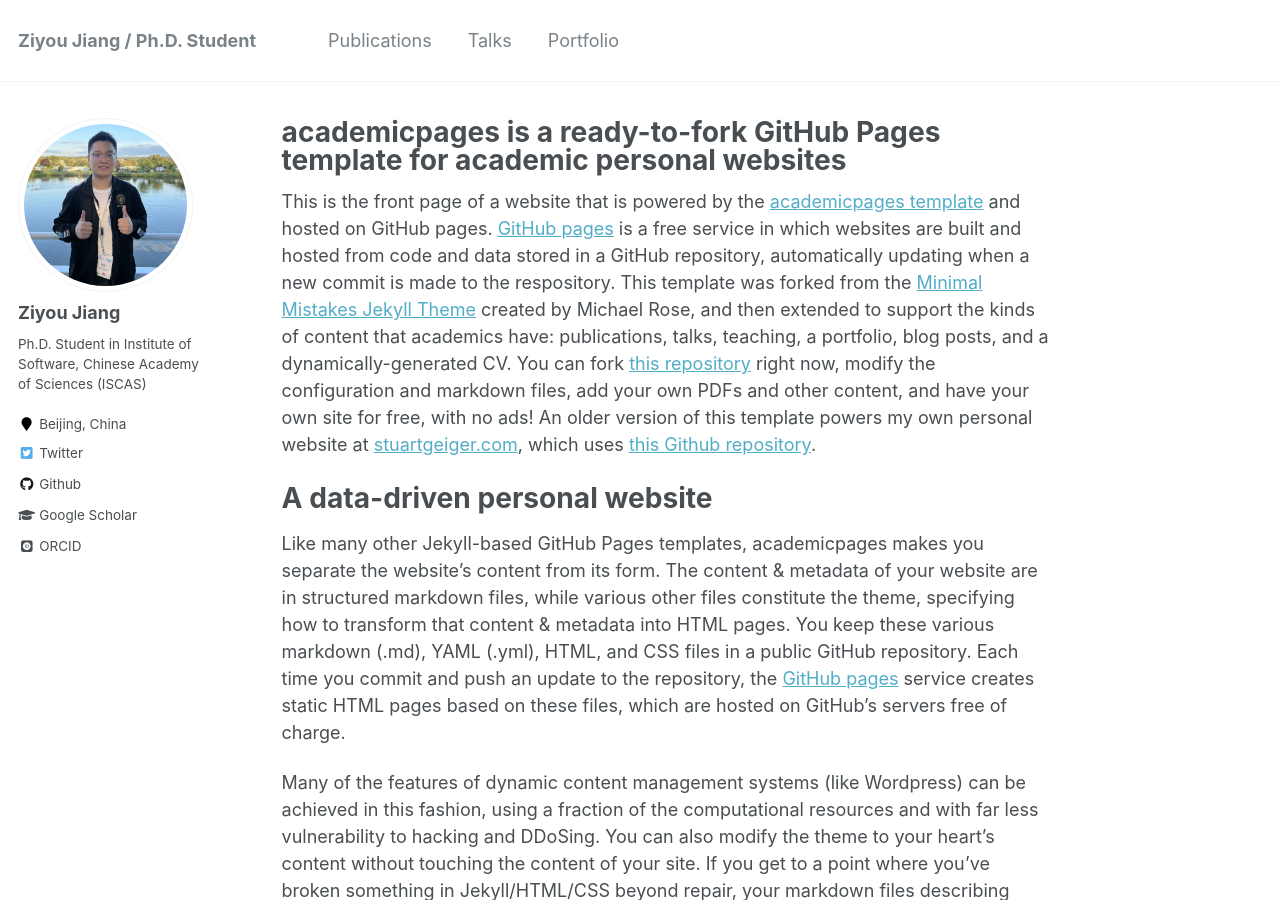
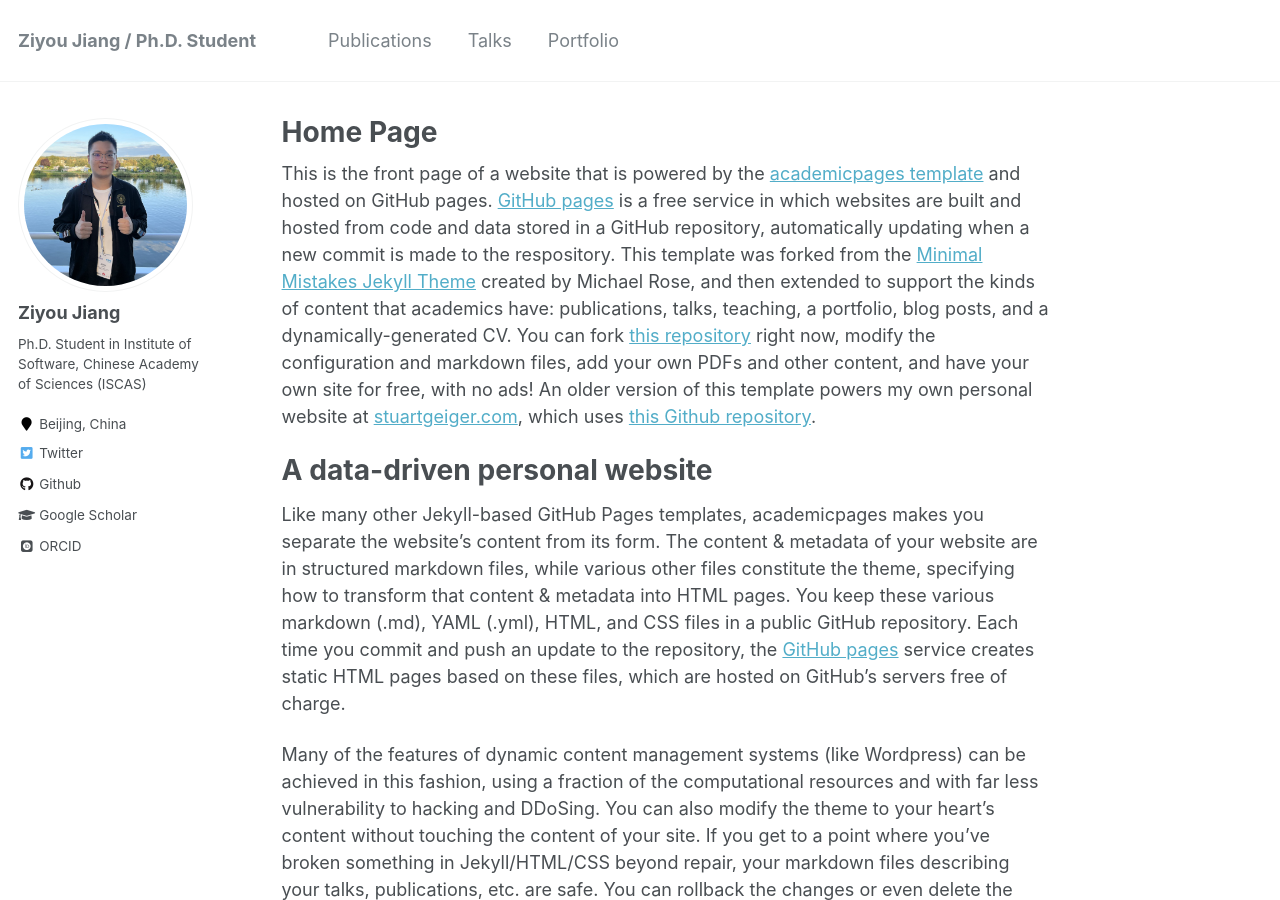
Before and after one commit to jzySaber1996/jzySaber1996.github.io, a Jekyll site: the page built from _pages/raw_about.md, in a window 1280 px wide and 900 px high. Built offline with Jekyll 4.4.1, drawn with Linux system fonts in a browser that asks for light colours; some web fonts are replaced; part of the change alters nothing that is shown.

Commit message:
Update personal home page ./_pages/about.md

```diff
--- a/_pages/about.md
+++ b/_pages/about.md
@@ -1,6 +1,6 @@
 ---
 permalink: /
-title: "academicpages is a ready-to-fork GitHub Pages template for academic personal websites"
+title: "Home Page"
 excerpt: "About me"
 author_profile: true
 redirect_from:
@@ -13,38 +13,3 @@ This is the front page of a website that is powered by the [academicpages templa
 A data-driven personal website
 ======
 Like many other Jekyll-based GitHub Pages templates, academicpages makes you separate the website's content from its form. The content & metadata of your website are in structured markdown files, while various other files constitute the theme, specifying how to transform that content & metadata into HTML pages. You keep these various markdown (.md), YAML (.yml), HTML, and CSS files in a public GitHub repository. Each time you commit and push an update to the repository, the [GitHub pages](https://pages.github.com/) service creates static HTML pages based on these files, which are hosted on GitHub's servers free of charge.
-
-Many of the features of dynamic content management systems (like Wordpress) can be achieved in this fashion, using a fraction of the computational resources and with far less vulnerability to hacking and DDoSing. You can also modify the theme to your heart's content without touching the content of your site. If you get to a point where you've broken something in Jekyll/HTML/CSS beyond repair, your markdown files describing your talks, publications, etc. are safe. You can rollback the changes or even delete the repository and start over -- just be sure to save the markdown files! Finally, you can also write scripts that process the structured data on the site, such as [this one](https://github.com/academicpages/academicpages.github.io/blob/master/talkmap.ipynb) that analyzes metadata in pages about talks to display [a map of every location you've given a talk](https://academicpages.github.io/talkmap.html).
-
-Getting started
-======
-1. Register a GitHub account if you don't have one and confirm your e-mail (required!)
-1. Fork [this repository](https://github.com/academicpages/academicpages.github.io) by clicking the "fork" button in the top right.
-1. Go to the repository's settings (rightmost item in the tabs that start with "Code", should be below "Unwatch"). Rename the repository "[your GitHub username].github.io", which will also be your website's URL.
-1. Set site-wide configuration and create content & metadata (see below -- also see [this set of diffs](http://archive.is/3TPas) showing what files were changed to set up [an example site](https://getorg-testacct.github.io) for a user with the username "getorg-testacct")
-1. Upload any files (like PDFs, .zip files, etc.) to the files/ directory. They will appear at https://[your GitHub username].github.io/files/example.pdf.
-1. Check status by going to the repository settings, in the "GitHub pages" section
-
-Site-wide configuration
-------
-The main configuration file for the site is in the base directory in [_config.yml](https://github.com/academicpages/academicpages.github.io/blob/master/_config.yml), which defines the content in the sidebars and other site-wide features. You will need to replace the default variables with ones about yourself and your site's github repository. The configuration file for the top menu is in [_data/navigation.yml](https://github.com/academicpages/academicpages.github.io/blob/master/_data/navigation.yml). For example, if you don't have a portfolio or blog posts, you can remove those items from that navigation.yml file to remove them from the header.
-
-Create content & metadata
-------
-For site content, there is one markdown file for each type of content, which are stored in directories like _publications, _talks, _posts, _teaching, or _pages. For example, each talk is a markdown file in the [_talks directory](https://github.com/academicpages/academicpages.github.io/tree/master/_talks). At the top of each markdown file is structured data in YAML about the talk, which the theme will parse to do lots of cool stuff. The same structured data about a talk is used to generate the list of talks on the [Talks page](https://academicpages.github.io/talks), each [individual page](https://academicpages.github.io/talks/2012-03-01-talk-1) for specific talks, the talks section for the [CV page](https://academicpages.github.io/cv), and the [map of places you've given a talk](https://academicpages.github.io/talkmap.html) (if you run this [python file](https://github.com/academicpages/academicpages.github.io/blob/master/talkmap.py) or [Jupyter notebook](https://github.com/academicpages/academicpages.github.io/blob/master/talkmap.ipynb), which creates the HTML for the map based on the contents of the _talks directory).
-
-**Markdown generator**
-
-I have also created [a set of Jupyter notebooks](https://github.com/academicpages/academicpages.github.io/tree/master/markdown_generator
-) that converts a CSV containing structured data about talks or presentations into individual markdown files that will be properly formatted for the academicpages template. The sample CSVs in that directory are the ones I used to create my own personal website at stuartgeiger.com. My usual workflow is that I keep a spreadsheet of my publications and talks, then run the code in these notebooks to generate the markdown files, then commit and push them to the GitHub repository.
-
-How to edit your site's GitHub repository
-------
-Many people use a git client to create files on their local computer and then push them to GitHub's servers. If you are not familiar with git, you can directly edit these configuration and markdown files directly in the github.com interface. Navigate to a file (like [this one](https://github.com/academicpages/academicpages.github.io/blob/master/_talks/2012-03-01-talk-1.md) and click the pencil icon in the top right of the content preview (to the right of the "Raw | Blame | History" buttons). You can delete a file by clicking the trashcan icon to the right of the pencil icon. You can also create new files or upload files by navigating to a directory and clicking the "Create new file" or "Upload files" buttons.
-
-Example: editing a markdown file for a talk
-![Editing a markdown file for a talk](/images/editing-talk.png)
-
-For more info
-------
-More info about configuring academicpages can be found in [the guide](https://academicpages.github.io/markdown/). The [guides for the Minimal Mistakes theme](https://mmistakes.github.io/minimal-mistakes/docs/configuration/) (which this theme was forked from) might also be helpful.
--- /dev/null
+++ b/_pages/raw_about.md
@@ -0,0 +1,50 @@
+---
+permalink: /
+title: "Home Page"
+excerpt: "About me"
+author_profile: true
+redirect_from:
+  - /about/
+  - /about.html
+---
+
+This is the front page of a website that is powered by the [academicpages template](https://github.com/academicpages/academicpages.github.io) and hosted on GitHub pages. [GitHub pages](https://pages.github.com) is a free service in which websites are built and hosted from code and data stored in a GitHub repository, automatically updating when a new commit is made to the respository. This template was forked from the [Minimal Mistakes Jekyll Theme](https://mmistakes.github.io/minimal-mistakes/) created by Michael Rose, and then extended to support the kinds of content that academics have: publications, talks, teaching, a portfolio, blog posts, and a dynamically-generated CV. You can fork [this repository](https://github.com/academicpages/academicpages.github.io) right now, modify the configuration and markdown files, add your own PDFs and other content, and have your own site for free, with no ads! An older version of this template powers my own personal website at [stuartgeiger.com](http://stuartgeiger.com), which uses [this Github repository](https://github.com/staeiou/staeiou.github.io).
+
+A data-driven personal website
+======
+Like many other Jekyll-based GitHub Pages templates, academicpages makes you separate the website's content from its form. The content & metadata of your website are in structured markdown files, while various other files constitute the theme, specifying how to transform that content & metadata into HTML pages. You keep these various markdown (.md), YAML (.yml), HTML, and CSS files in a public GitHub repository. Each time you commit and push an update to the repository, the [GitHub pages](https://pages.github.com/) service creates static HTML pages based on these files, which are hosted on GitHub's servers free of charge.
+
+Many of the features of dynamic content management systems (like Wordpress) can be achieved in this fashion, using a fraction of the computational resources and with far less vulnerability to hacking and DDoSing. You can also modify the theme to your heart's content without touching the content of your site. If you get to a point where you've broken something in Jekyll/HTML/CSS beyond repair, your markdown files describing your talks, publications, etc. are safe. You can rollback the changes or even delete the repository and start over -- just be sure to save the markdown files! Finally, you can also write scripts that process the structured data on the site, such as [this one](https://github.com/academicpages/academicpages.github.io/blob/master/talkmap.ipynb) that analyzes metadata in pages about talks to display [a map of every location you've given a talk](https://academicpages.github.io/talkmap.html).
+
+Getting started
+======
+1. Register a GitHub account if you don't have one and confirm your e-mail (required!)
+1. Fork [this repository](https://github.com/academicpages/academicpages.github.io) by clicking the "fork" button in the top right.
+1. Go to the repository's settings (rightmost item in the tabs that start with "Code", should be below "Unwatch"). Rename the repository "[your GitHub username].github.io", which will also be your website's URL.
+1. Set site-wide configuration and create content & metadata (see below -- also see [this set of diffs](http://archive.is/3TPas) showing what files were changed to set up [an example site](https://getorg-testacct.github.io) for a user with the username "getorg-testacct")
+1. Upload any files (like PDFs, .zip files, etc.) to the files/ directory. They will appear at https://[your GitHub username].github.io/files/example.pdf.
+1. Check status by going to the repository settings, in the "GitHub pages" section
+
+Site-wide configuration
+------
+The main configuration file for the site is in the base directory in [_config.yml](https://github.com/academicpages/academicpages.github.io/blob/master/_config.yml), which defines the content in the sidebars and other site-wide features. You will need to replace the default variables with ones about yourself and your site's github repository. The configuration file for the top menu is in [_data/navigation.yml](https://github.com/academicpages/academicpages.github.io/blob/master/_data/navigation.yml). For example, if you don't have a portfolio or blog posts, you can remove those items from that navigation.yml file to remove them from the header.
+
+Create content & metadata
+------
+For site content, there is one markdown file for each type of content, which are stored in directories like _publications, _talks, _posts, _teaching, or _pages. For example, each talk is a markdown file in the [_talks directory](https://github.com/academicpages/academicpages.github.io/tree/master/_talks). At the top of each markdown file is structured data in YAML about the talk, which the theme will parse to do lots of cool stuff. The same structured data about a talk is used to generate the list of talks on the [Talks page](https://academicpages.github.io/talks), each [individual page](https://academicpages.github.io/talks/2012-03-01-talk-1) for specific talks, the talks section for the [CV page](https://academicpages.github.io/cv), and the [map of places you've given a talk](https://academicpages.github.io/talkmap.html) (if you run this [python file](https://github.com/academicpages/academicpages.github.io/blob/master/talkmap.py) or [Jupyter notebook](https://github.com/academicpages/academicpages.github.io/blob/master/talkmap.ipynb), which creates the HTML for the map based on the contents of the _talks directory).
+
+**Markdown generator**
+
+I have also created [a set of Jupyter notebooks](https://github.com/academicpages/academicpages.github.io/tree/master/markdown_generator
+) that converts a CSV containing structured data about talks or presentations into individual markdown files that will be properly formatted for the academicpages template. The sample CSVs in that directory are the ones I used to create my own personal website at stuartgeiger.com. My usual workflow is that I keep a spreadsheet of my publications and talks, then run the code in these notebooks to generate the markdown files, then commit and push them to the GitHub repository.
+
+How to edit your site's GitHub repository
+------
+Many people use a git client to create files on their local computer and then push them to GitHub's servers. If you are not familiar with git, you can directly edit these configuration and markdown files directly in the github.com interface. Navigate to a file (like [this one](https://github.com/academicpages/academicpages.github.io/blob/master/_talks/2012-03-01-talk-1.md) and click the pencil icon in the top right of the content preview (to the right of the "Raw | Blame | History" buttons). You can delete a file by clicking the trashcan icon to the right of the pencil icon. You can also create new files or upload files by navigating to a directory and clicking the "Create new file" or "Upload files" buttons.
+
+Example: editing a markdown file for a talk
+![Editing a markdown file for a talk](/images/editing-talk.png)
+
+For more info
+------
+More info about configuring academicpages can be found in [the guide](https://academicpages.github.io/markdown/). The [guides for the Minimal Mistakes theme](https://mmistakes.github.io/minimal-mistakes/docs/configuration/) (which this theme was forked from) might also be helpful.
```
